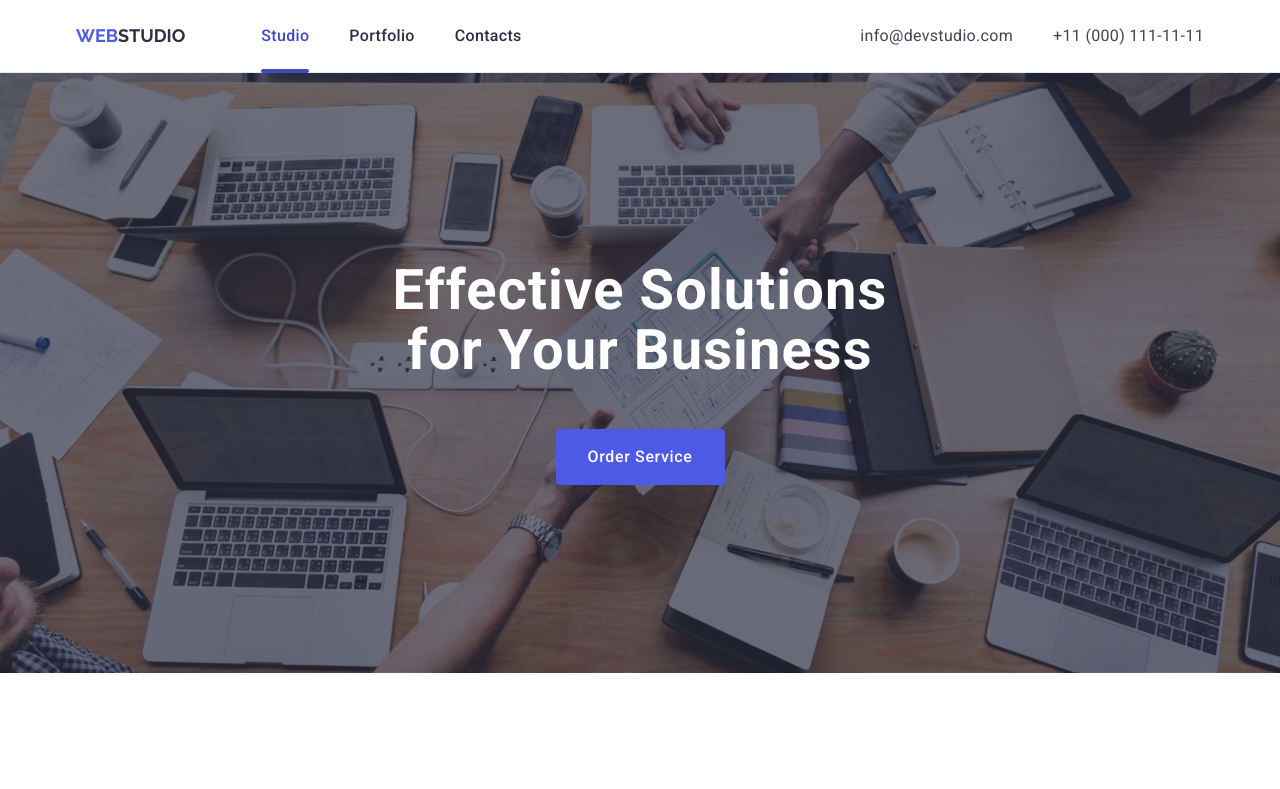
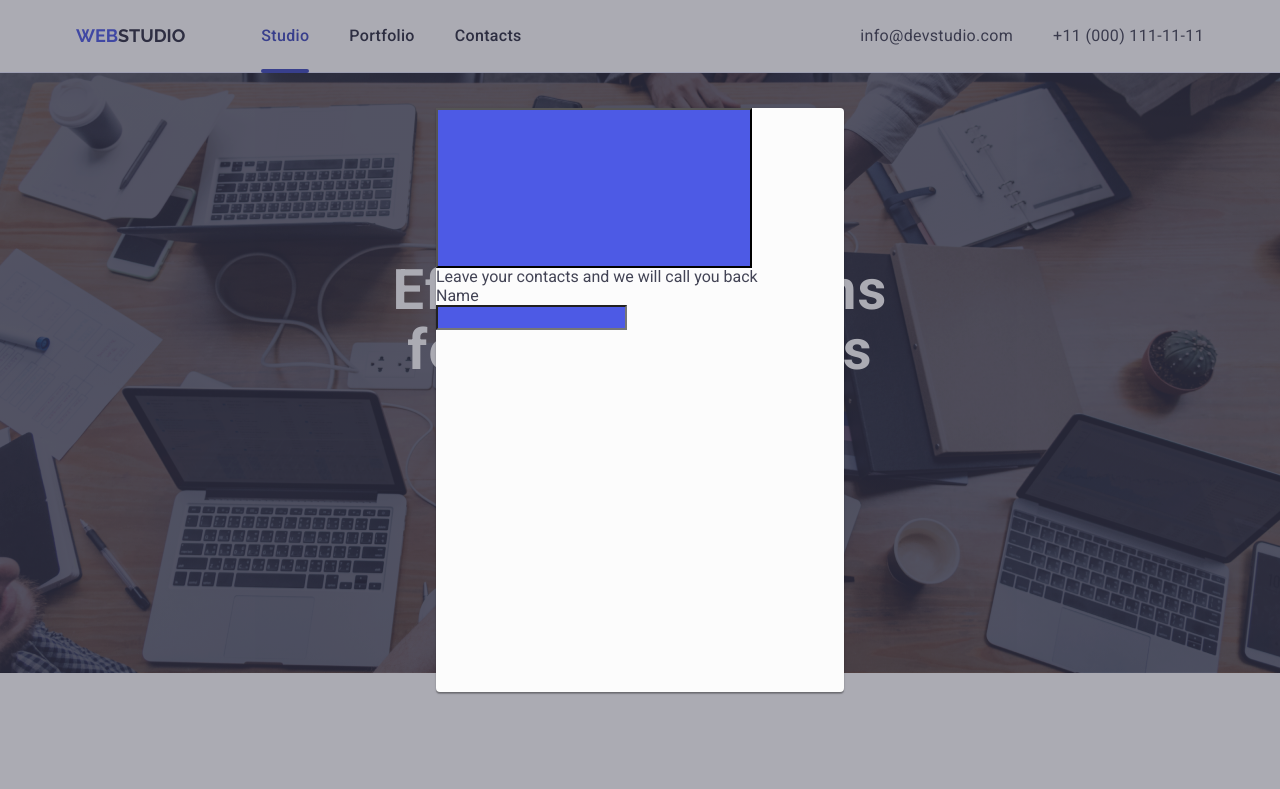
Before and after one commit to Caesar88-create/goit-markup-hw-05, a plain HTML site: page index.html in a window 1280 px wide. Shown: the top 789 px of the page. Drawn offline with nearby package versions, Linux system fonts and the light colour scheme; a script that the page names is missing.

Commit message:
Add files via upload

```diff
--- a/css/styles.css
+++ b/css/styles.css
@@ -675,3 +675,77 @@ p {
 .transition {
   background-color: 250ms cubic-bezier(0.4, 0, 0.2, 1);
 }
+
+.backdrop {
+  position: fixed;
+  top: 0;
+  left: 0;
+
+  width: 100%;
+  height: 100%;
+
+  pointer-events: none;
+  visibility: hidden;
+  opacity: 0;
+
+  Z-index: 999;
+
+  background-color: rgba(46, 47, 66, 0.4);
+
+  transition: opacity 250ms cubic-bezier(0.4, 0, 0.2, 1),
+              visibility 250ms cubic-bezier(0.4, 0, 0.2, 1);
+
+}
+
+.backdrop.is-open {
+  opacity: 1;
+  visibility: visible;
+  pointer-events: auto;
+}
+
+
+.modal {
+  position: absolute;
+  top: 50%;
+  left: 50%;
+
+  width: 408px;
+  min-height: 584px;
+
+  background-color: #fcfcfc;
+  border-radius: 4px;
+
+  transform: translate(-50%, -50%);
+  box-shadow: 0 1px 1px 0 rgba(0, 0, 0, 0.14), 0 1px 3px 0 rgba(0, 0, 0, 0.12),
+    0 2px 1px 0 rgba(0, 0, 0, 0.2);
+
+  transition: transform 250ms cubic-bezier(0.4, 0, 0.2, 1);
+}
+
+.backdrop:not(.is-open) .modal {
+  transform: translate(-50%, -100%);
+}
+
+.modal-info {
+
+}
+
+.button {
+
+}
+
+.modal-info {
+
+}
+
+.form {
+
+}
+
+.form-input {
+
+}
+
+.icons-five {
+
+}
```
